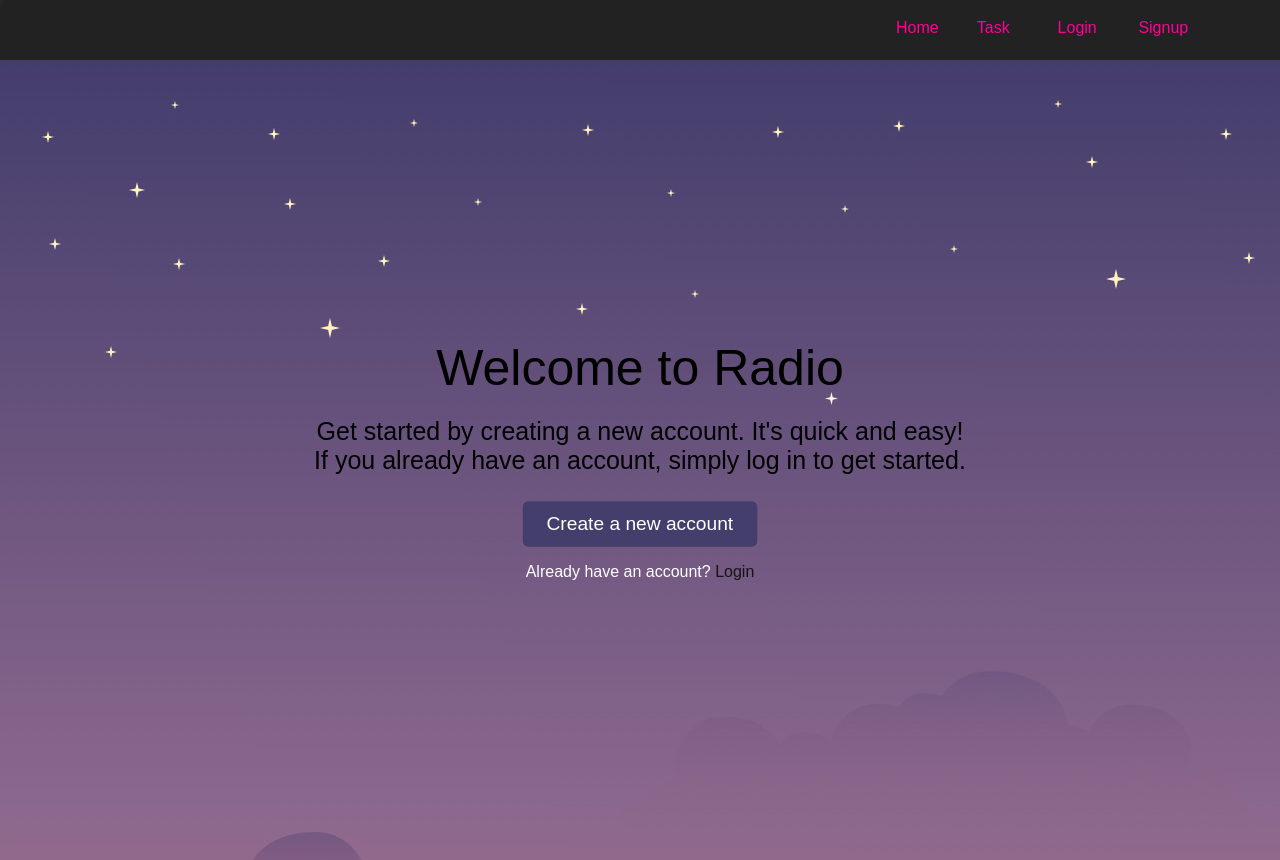
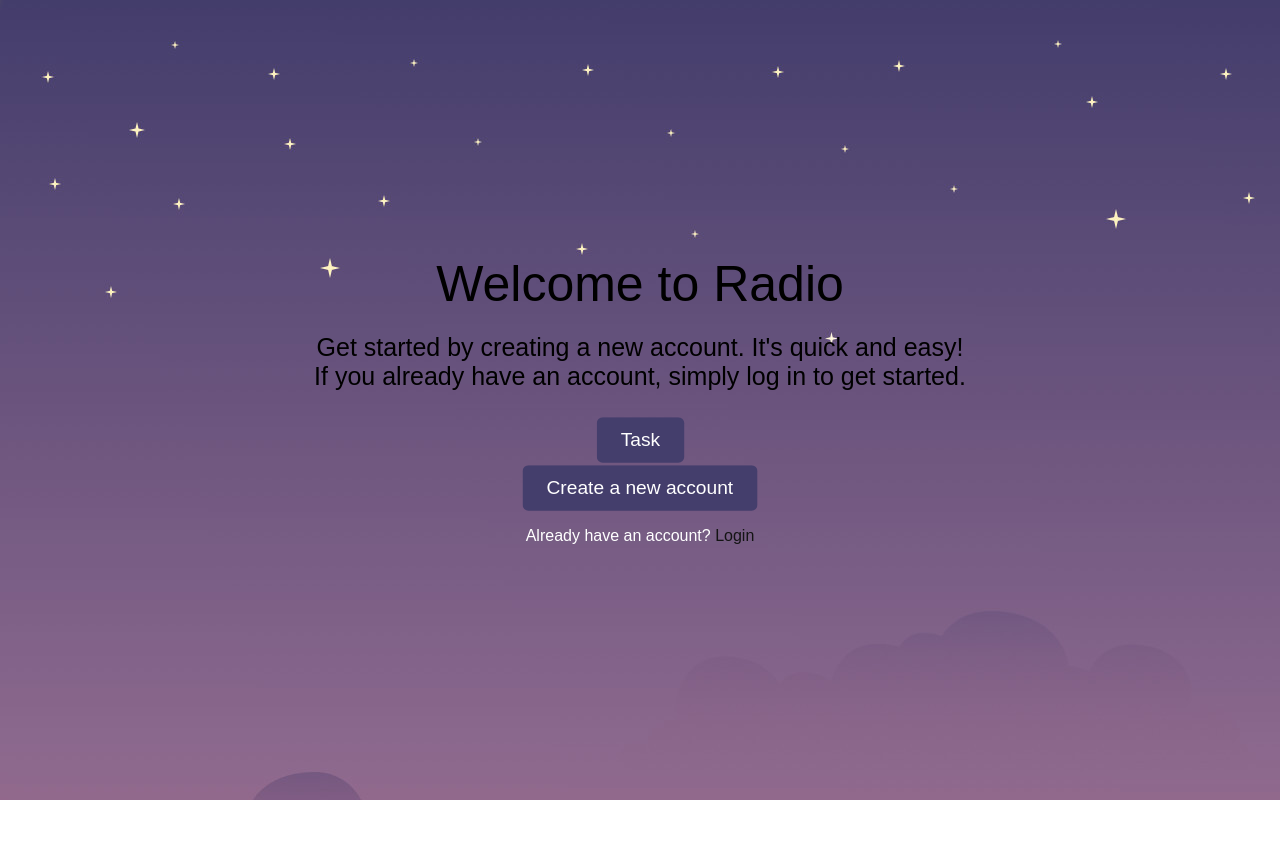
Before and after one commit to modhack2003/CURD_APP, a React (Vite) app in the folder client/: page / in a window 1280 px wide. After the commit the page ends 800 px from the top, so only its background shows below. Built offline with nearby package versions, Linux system fonts and the light colour scheme.

Commit message:
for save

```diff
--- a/client/src/App.jsx
+++ b/client/src/App.jsx
@@ -8,7 +8,7 @@ import Signup from './components/Signup';
 import Taskpage from './components/TaskPage';
 import Nav from './components/Nav';
 
-function App( darkTheme) {
+function App( ) {
   const [progress, setProgress] = useState(0);
   const location = useLocation();
 
@@ -34,10 +34,10 @@ function App( darkTheme) {
         onLoaderFinished={() => setProgress(0)}
 
       />
-      <Nav />
+
       <Routes>
-        <Route path="/" element={<Home darkTheme={darkTheme} />} />
-        <Route path="/Task" element={<Taskpage darkTheme={darkTheme} />} />
+        <Route path="/" element={<Home  />} />
+        <Route path="/Task" element={<Taskpage />} />
         <Route path="/Home" element={<Home />} />
         <Route path="/login" element={<Login />} />
         <Route path="/signup" element={<Signup />} />
--- a/client/src/components/Home.jsx
+++ b/client/src/components/Home.jsx
@@ -15,6 +15,7 @@ const Home = () => {
       </div>
 
       <div className="button-container">
+        <Link to="/task" className="button pulse">Task</Link>
         <Link to="http://localhost:4000/register" className="button pulse" >Create a new account</Link>
         <span className="login-link">Already have an account? <Link to='http://localhost:4000/login' className='login-home-link'>Login</Link></span>
       </div>
--- a/client/src/components/Nav.jsx
+++ b/client/src/components/Nav.jsx
@@ -18,9 +18,10 @@ const Nav = (darkTheme) => {
     sidebar.style.display = 'none'
 
   }
+
+  const themeMode = darkTheme ? 'navbar light' : 'navbar dark'
+  console.log(darkTheme ? 'navbar light' : 'navbar dark')
   console.log(darkTheme)
-  const themeMode = darkTheme ? 'navbar dark' : ' navbar light'
-  console.log("nav"+themeMode)
   return (
     <>
       <div className={themeMode}>
@@ -34,10 +35,10 @@ const Nav = (darkTheme) => {
           <Link to="/task"  className='a'>Task</Link>
         </li>
         <li>
-          <Link to="/login"  className='a'>Login</Link>
+          <Link to="http://localhost:4000/login"  className='a'>Login</Link>
         </li>
         <li>
-          <Link to="/signup"  className='a'>Signup</Link>
+          <Link to="http://localhost:4000/register"  className='a'>Signup</Link>
         </li>
 
       </ul>
@@ -49,10 +50,10 @@ const Nav = (darkTheme) => {
           <Link to="/task"  className='a'>Task</Link>
         </li>
         <li className='hideOnMobile'>
-          <Link to="/login"  className='a'>Login</Link>
+          <Link to="http://localhost:4000/login"  className='a'>Login</Link>
         </li>
         <li className='hideOnMobile'>
-          <Link to="/signup"  className='a'>Signup</Link>
+          <Link to="http://localhost:4000/register"  className='a'>Signup</Link>
         </li>
         <li className='menu' onClick={showSidebar}><RxHamburgerMenu  className='menu-icon'/></li>
       </ul>
--- a/client/src/components/TaskPage.jsx
+++ b/client/src/components/TaskPage.jsx
@@ -5,6 +5,7 @@ import AddTask from './child/AddTask';
 import './TaskPage.css'
 import { MdDarkMode } from "react-icons/md";
 import { MdLightMode } from "react-icons/md";
+import Nav from './Nav';
 
 const TaskPage = () => {
   const [loading, setLoading] = useState(false);
@@ -42,7 +43,7 @@ const TaskPage = () => {
         color="#f09"
         onLoaderFinished={() => setProgress(0)}
       />
-      <h1 className={darkTheme?"task-page-title dark ":"task-page-title light"}>Task Manager</h1>
+      <Nav darkTheme={darkTheme}/>
       <div className="task-content">
 
         <AddTask handleLoading={handleLoading} darkTheme={darkTheme} />
--- a/client/src/components/child/AddTask.css
+++ b/client/src/components/child/AddTask.css
@@ -5,6 +5,11 @@
     justify-content:center;
     align-items: center;
     order: 3;
+  }
+  .add-task-container-child input::-webkit-outer-spin-button,
+  input::-webkit-inner-spin-button {
+    -webkit-appearance: none;
+
   }
   .add-task-form.dark{
     display: flex;
--- a/client/src/components/child/AddTask.jsx
+++ b/client/src/components/child/AddTask.jsx
@@ -1,7 +1,6 @@
 import React, { useState } from 'react';
 import PropTypes from 'prop-types';
 import './AddTask.css';
-// import './AddTaskLIght.css'
 import { BsDatabaseFillAdd } from "react-icons/bs";
 
 
--- a/client/src/components/child/TaskList.css
+++ b/client/src/components/child/TaskList.css
@@ -19,7 +19,7 @@
 
 .refresh-button.light  {
   z-index: 1;
-  right: 1vw;
+  margin-top: 5vh;
   background-color: transparent;
   color: #f09;
   border: none;
@@ -35,7 +35,7 @@
 }
 
 .refresh-button.light:hover {
-  background-color: rgba(255, 0, 153, 0.24); /* Slightly darker gray background on hover */
+  background-color: rgba(255, 0, 153, 0.24);
 }
 
 .refresh-button.light .FaSyncAlt {
@@ -253,7 +253,7 @@
 
 .refresh-button.dark {
   z-index: 1;
-  right: 1vw;
+  margin-top: 5vh;
   background-color: transparent;
   color: white;
   border: none;
```
